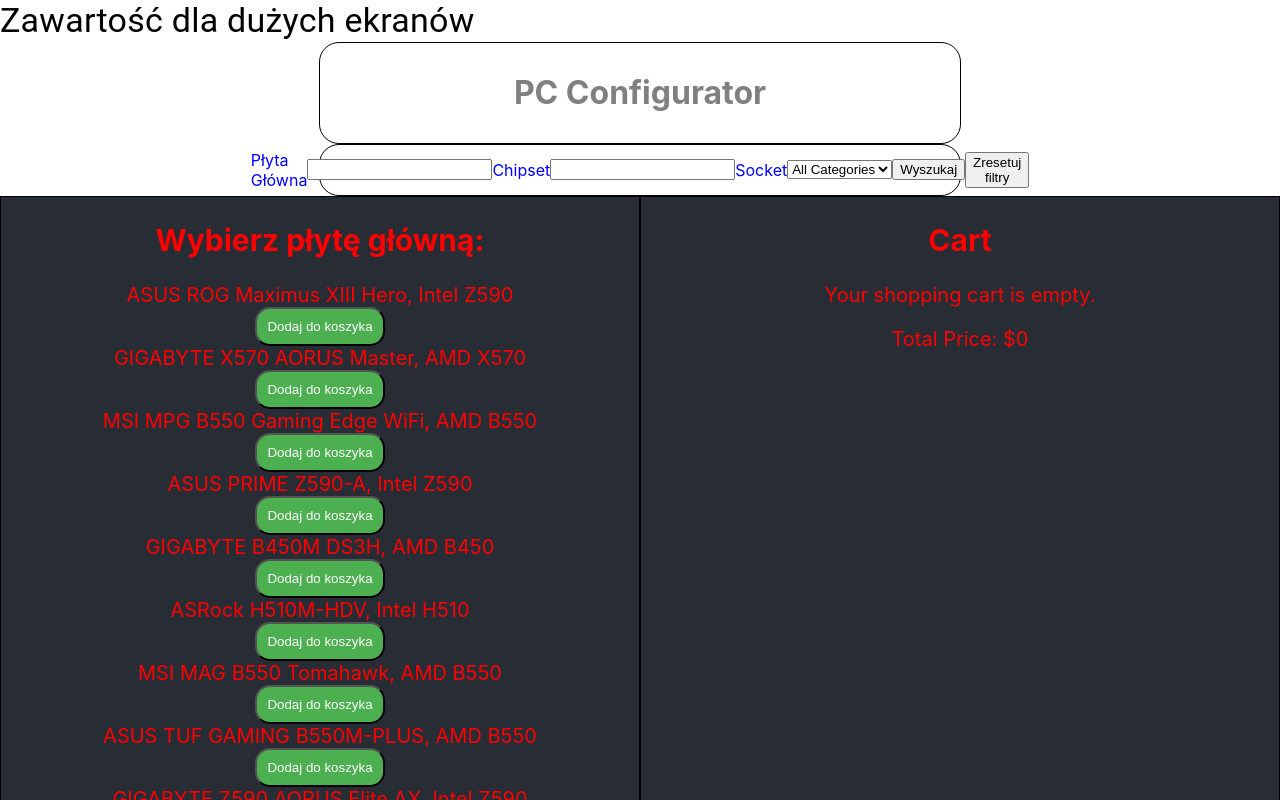
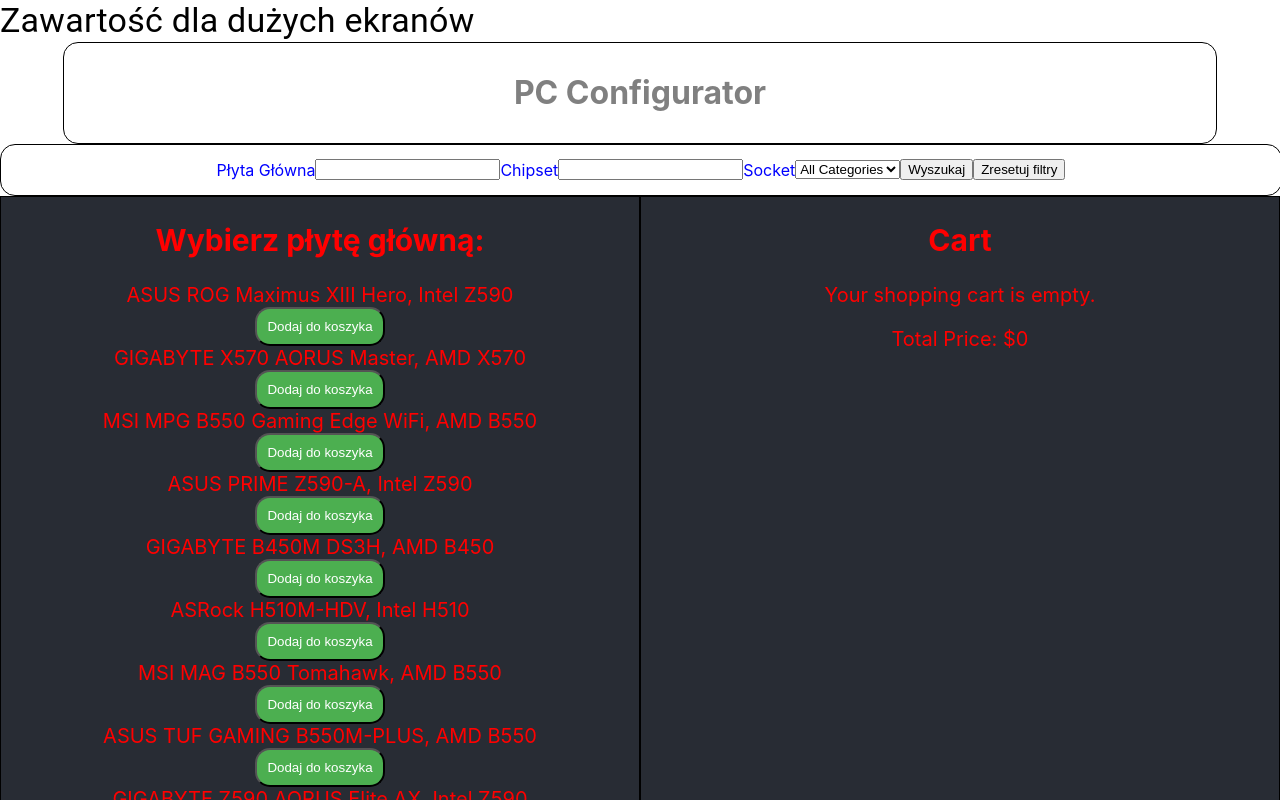
Before and after one commit to Xeyanix/Configurator-pc-app, a React (Create React App) app in the folder konfigurator/: page / in a window 1280 px wide. Shown: the top 800 px of the page. Built offline with nearby package versions, Linux system fonts and the light colour scheme.

Commit message:
again details in css

```diff
--- a/konfigurator/src/common/styles/Columns.module.scss
+++ b/konfigurator/src/common/styles/Columns.module.scss
@@ -19,7 +19,7 @@
 
 .Wrappper {
   height: 100px;
-  width: 50%;
+  width: 90%;
   display: flex;
   flex-direction: column;
   align-items: center;
@@ -27,8 +27,8 @@
   overflow-x: hidden;
   color: gray;
   border:1px solid black;
-  border-radius: 20px;
-  margin:auto;
+  border-radius: 15px;
+  margin: auto;
 }
 
 .myButton {
--- a/konfigurator/src/common/styles/Headers.module.scss
+++ b/konfigurator/src/common/styles/Headers.module.scss
@@ -1,12 +1,12 @@
 .ProductsFiltersWrapper {
   height: 50px;
-  width: 50%;
+  width: 100%;
   display: flex;
   align-items: center;
   justify-content: center;
   color: blue;
   border: 1px solid black;
-  border-radius: 20px;
+  border-radius: 15px;
   margin: auto;
 }
 
```
